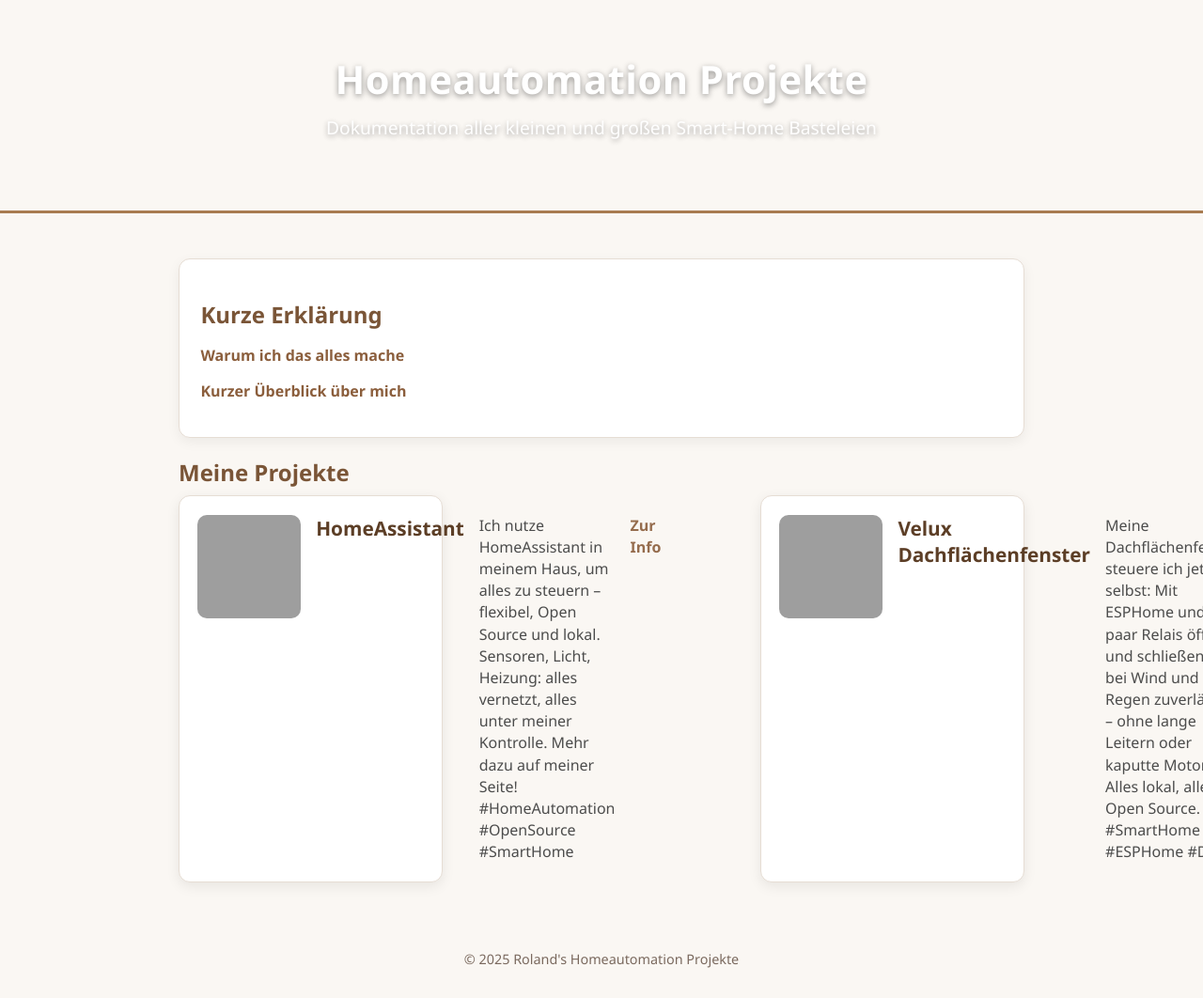
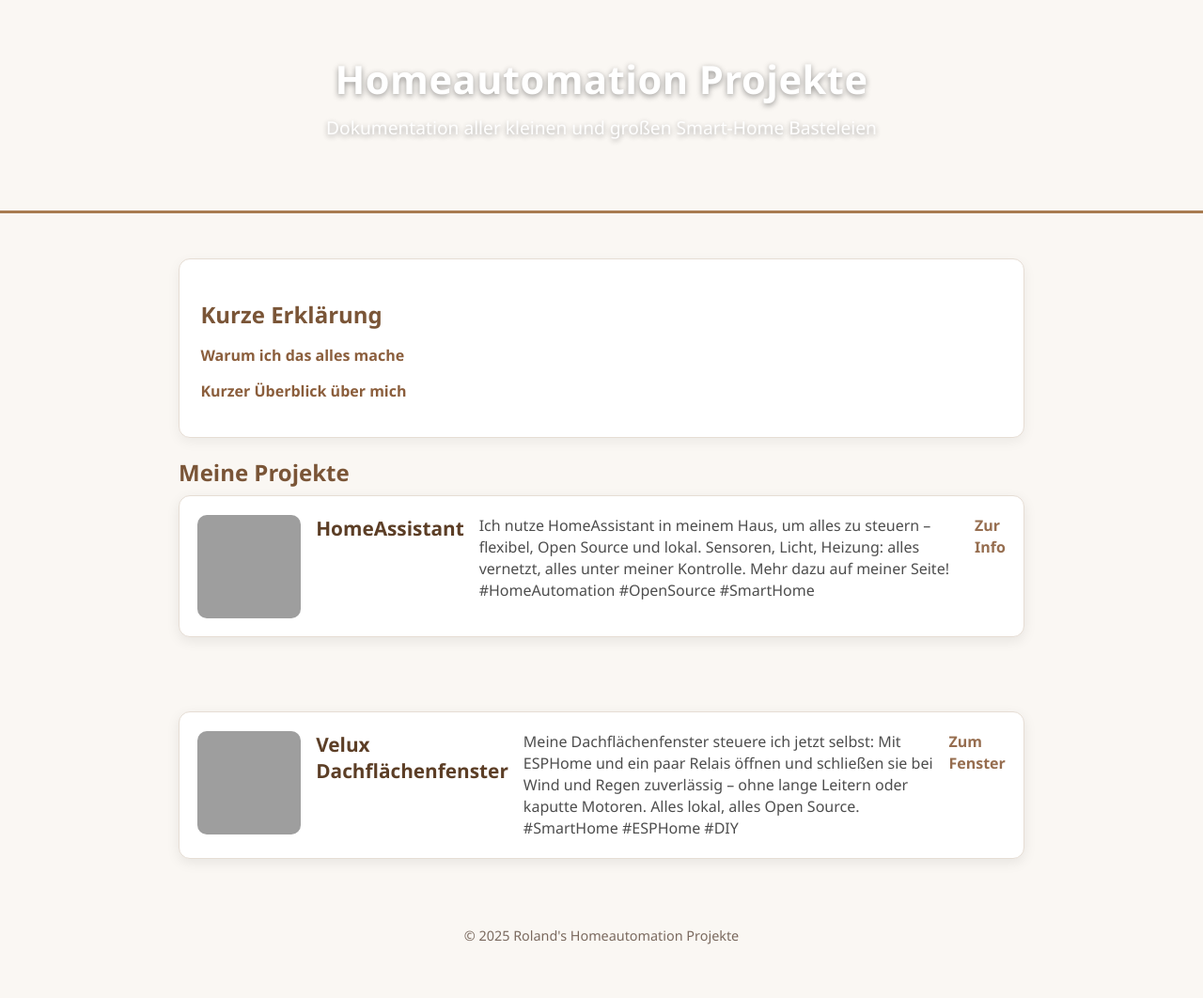
Before and after one commit to schu-r/homeautomation, a Jekyll site: the page index.html, which Jekyll copies as it is, in a window 1280 px wide. Shown: the whole page at 94% size. Built offline with Jekyll 4.4.1, drawn with Linux system fonts in a browser that asks for light colours; after the commit the page ends 1037 px from its top, so only the background shows below that; grey boxes are pictures that could not be loaded.

Commit message:
Projects under each other and not next

```diff
--- a/index.html
+++ b/index.html
@@ -45,10 +45,10 @@
       margin-bottom: 0.5rem;
     }
     .projects {
-      display: grid;
-      grid-template-columns: repeat(auto-fit, minmax(260px, 1fr));
-      gap: 1.8rem;
-    }
+        display: flex;
+        flex-direction: column; /* stapelt Karten untereinander */
+        gap: 1.8rem;
+        }
     .project-card {
       background: #fff;
       padding: 1.2rem;
```
